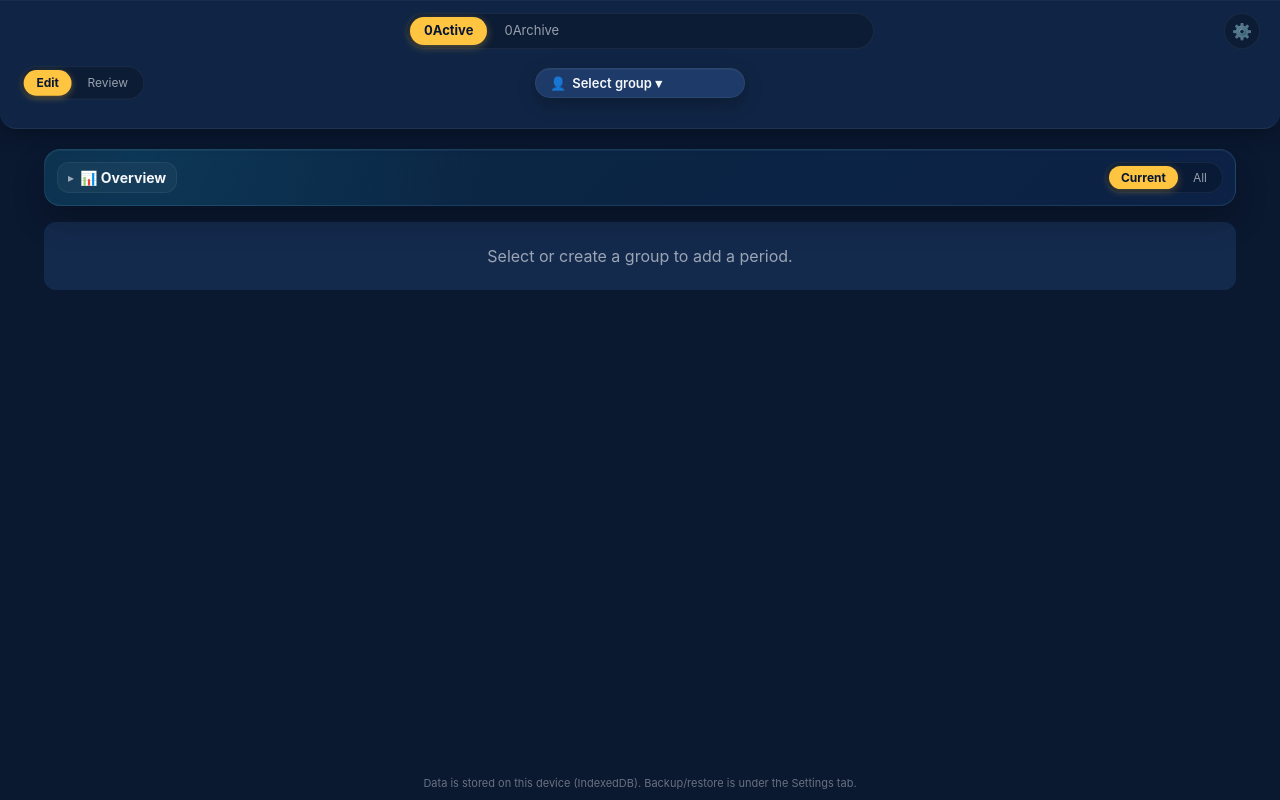
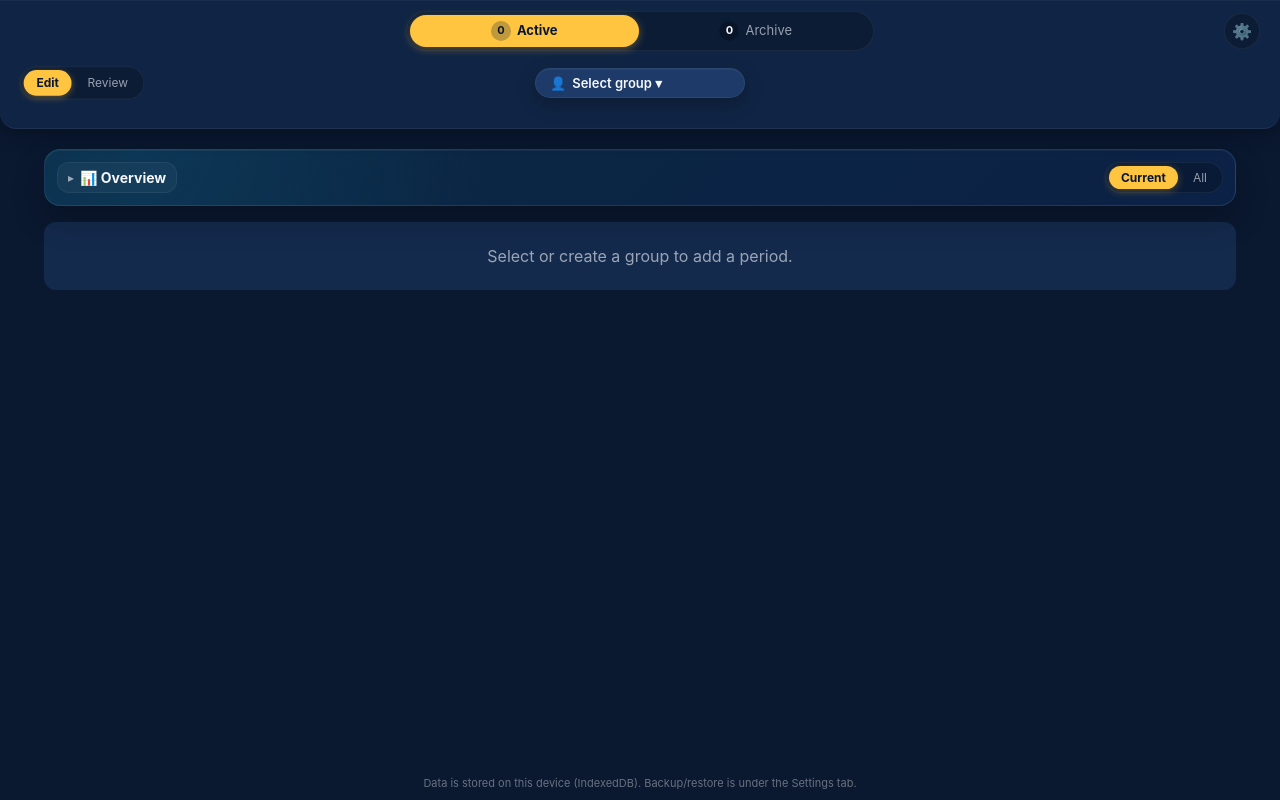
Before and after one commit to datokiki777/React-totals, a React (Vite) app: page / in a window 1280 px wide. Built offline with nearby package versions, Linux system fonts and the light colour scheme.

Commit message:
Restore exact app state from before Aug 2 PWA experiments

```diff
--- a/index.html
+++ b/index.html
@@ -8,12 +8,33 @@
     <meta name="apple-mobile-web-app-status-bar-style" content="black-translucent" />
     <meta name="apple-mobile-web-app-title" content="Client Totals" />
     <meta name="viewport" content="width=device-width, initial-scale=1.0, viewport-fit=cover" />
-    <meta name="theme-color" content="#050f24" />
+    <meta name="theme-color" content="#0a1830" />
     <meta name="color-scheme" content="dark" />
     <title>Client Totals</title>
   </head>
   <body>
-    <div id="root"></div>
+    <div id="root">
+      <!--
+        Static splash, shown the instant the HTML parses — before any JS
+        has downloaded/parsed/executed. React replaces this the moment it
+        mounts. This exists specifically to shrink the "flash of the wrong
+        thing" window on a cold app-icon launch (the OS/browser can only
+        paint whatever's already in the DOM until the framework takes
+        over) — matches the app's real background/theme colors, so
+        there's no jarring color-swap either.
+      -->
+      <div style="
+        height: 100vh;
+        display: flex;
+        align-items: center;
+        justify-content: center;
+        background: #0a1830;
+        color: rgba(245, 247, 251, 0.6);
+        font-family: -apple-system, BlinkMacSystemFont, 'Segoe UI', Roboto, sans-serif;
+      ">
+        Loading…
+      </div>
+    </div>
     <script type="module" src="/src/main.tsx"></script>
   </body>
 </html>
--- a/src/App.module.css
+++ b/src/App.module.css
@@ -127,6 +127,11 @@
 
 .tab,
 .tabActive {
+  flex: 1;
+  display: flex;
+  align-items: center;
+  justify-content: center;
+  gap: 6px;
   border: none;
   background: transparent;
   color: var(--text-muted);
@@ -144,6 +149,25 @@
   color: #071633;
   font-weight: 700;
   box-shadow: 0 2px 8px rgba(255, 196, 64, 0.35);
+}
+
+.tabCount {
+  background: rgba(0, 0, 0, 0.22);
+  color: var(--text);
+  border-radius: var(--radius-pill);
+  min-width: 20px;
+  height: 20px;
+  padding: 0 6px;
+  font-size: var(--font-xs);
+  font-weight: 700;
+  display: inline-flex;
+  align-items: center;
+  justify-content: center;
+}
+
+.tabActive .tabCount {
+  background: rgba(7, 22, 51, 0.25);
+  color: #071633;
 }
 
 .main {
--- a/vite.config.ts
+++ b/vite.config.ts
@@ -1,9 +1,27 @@
+import { execSync } from "node:child_process";
 import { defineConfig } from "vite";
 import react from "@vitejs/plugin-react";
 import { VitePWA } from "vite-plugin-pwa";
 
+// The version shown in App Info needs to actually change every deploy —
+// package.json's version is hand-maintained and easy to forget to bump, so
+// instead embed the current git commit's short hash at build time. GitHub
+// Actions checks out full history so this is always available there; falls
+// back to "dev" for local builds without git (or a shallow/missing repo).
+function getBuildId(): string {
+  try {
+    return execSync("git rev-parse --short HEAD").toString().trim();
+  } catch {
+    return "dev";
+  }
+}
+
 // https://vite.dev/config/
 export default defineConfig({
+  define: {
+    __BUILD_ID__: JSON.stringify(getBuildId()),
+    __BUILD_TIME__: JSON.stringify(new Date().toISOString()),
+  },
   plugins: [
     react(),
     VitePWA({
@@ -14,8 +32,8 @@ export default defineConfig({
         name: "Client Totals",
         short_name: "Client Totals",
         description: "Groups, periods and client tracking app",
-        theme_color: "#050f24",
-        background_color: "#050f24",
+        theme_color: "#0a1830",
+        background_color: "#0a1830",
         display: "standalone",
         start_url: "/",
         scope: "/",
```
